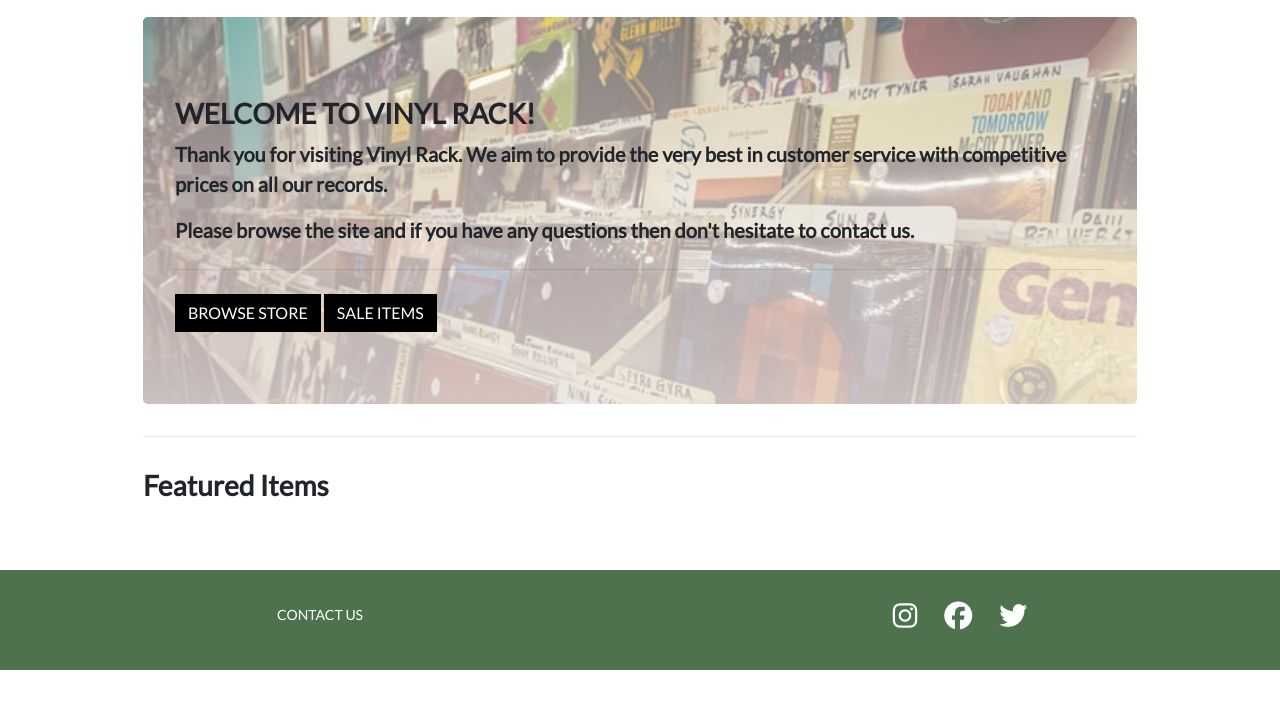
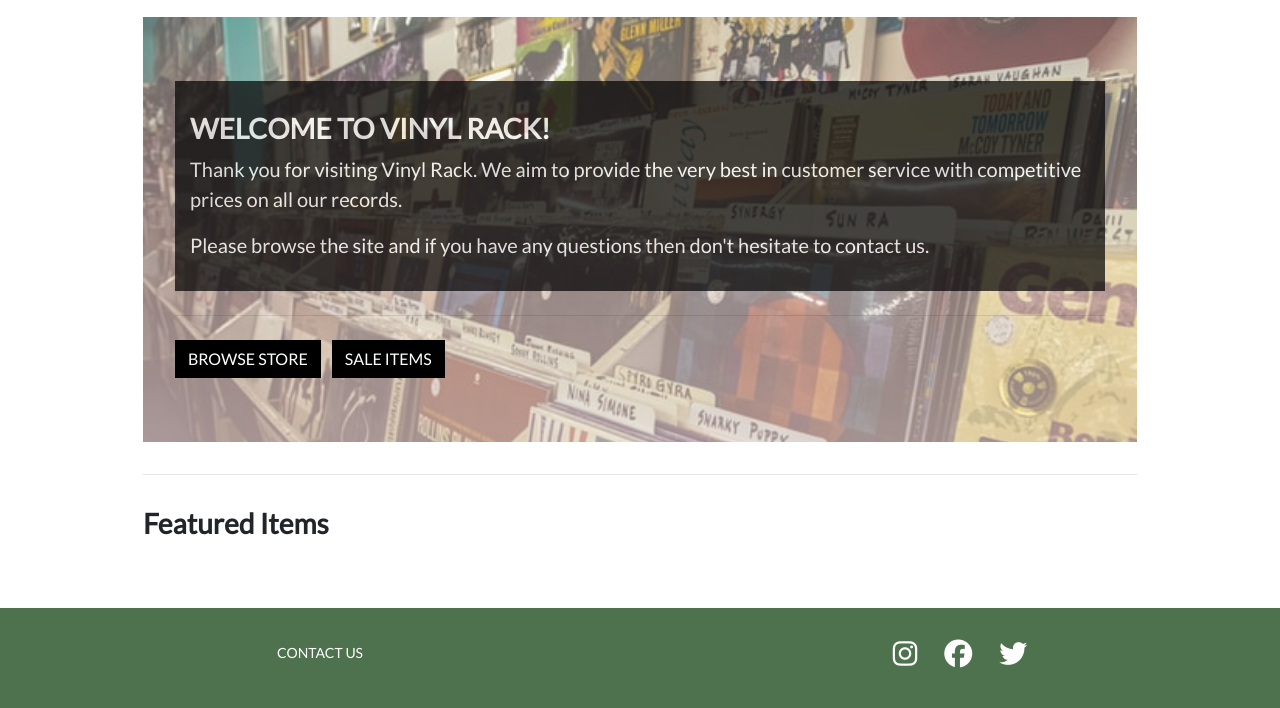
Before and after one commit to peejaywk/VinylRack, a Django app: page / in a window 1280 px wide. Shown: the part 165-873 px from the top of the page. Before the commit the page ends 835 px from the top, so only its background shows below. Run offline with Django 3.2, Linux system fonts and the light colour scheme; data that the repository does not hold is empty; parts of the project's set-up code (start-up, migrations or seed data) failed here and were passed over; some libraries are stand-ins or nearby versions.

Commit message:
Add background-panel behind the jumbotron text to make it easier to read - stops it blending into the image

```diff
--- a/home/templates/home/index.html
+++ b/home/templates/home/index.html
@@ -7,16 +7,18 @@
             <div class="col-12 mt-3"></div>
         </div>
 
-        <div class="jumbotron home-jumbotron" style="background-image: linear-gradient(to bottom, rgba(255,255,255,0.4) 0%,rgba(255,255,255,0.7) 100%),url('{{ MEDIA_URL }}mick-haupt-CbNBjnXXhNg-unsplash.jpg')">
-            <h3 class="uppercase font-weight-bold mt-3">Welcome To Vinyl Rack!</h3>
-            <p class="lead font-weight-bold">Thank you for visiting Vinyl Rack. We aim to provide the very best in customer service with competitive prices on all our records.</p>
-            <p class="lead font-weight-bold">Please browse the site and if you have any questions then don't hesitate to contact us.</p>
+        <div class="jumbotron home-jumbotron" style="background-image: linear-gradient(to bottom, rgba(255,255,255,0.3) 0%,rgba(255,255,255,0.5) 100%),url('{{ MEDIA_URL }}mick-haupt-CbNBjnXXhNg-unsplash.jpg')">
+            <div class="background-panel">
+                <h3 class="text-white uppercase font-weight-bold mt-3">Welcome To Vinyl Rack!</h3>
+                <p class="text-white lead">Thank you for visiting Vinyl Rack. We aim to provide the very best in customer service with competitive prices on all our records.</p>
+                <p class="text-white lead">Please browse the site and if you have any questions then don't hesitate to contact us.</p>
+            </div>
             <hr class="my-4">
             <a href="{% url 'products' %}">
-                <button class="btn btn-black rounded-0 text-uppercase mb-2">Browse Store </button>
+                <button class="btn btn-black rounded-0 text-uppercase">Browse Store </button>
             </a>
             <a href="{% url 'products' %}?on_sale">
-                <button class="btn btn-black rounded-0 text-uppercase mb-2" style="z-index:2000">Sale Items </button>
+                <button class="btn btn-black rounded-0 text-uppercase ml-2" style="z-index:2000">Sale Items </button>
             </a>
         </div>
 
--- a/static/css/base.css
+++ b/static/css/base.css
@@ -319,13 +319,16 @@ input[name='q']::placeholder {
     height: auto !important;
 }
 
+/* ----- Homepage Jumbotron ----- */
 .home-jumbotron {
     background-size: cover;
+    border-radius: 0;
 }
 
-.home-page-img {
-    width: 100%;
-    height: 300px;
+.background-panel {
+    background-color: black;
+    opacity: 70%;
+    padding: 15px;
 }
 
 /* ----- Review star ratings ----- */
```
Also changed, not shown: README.md.
